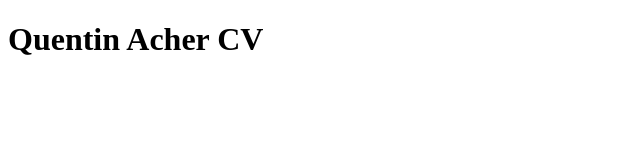
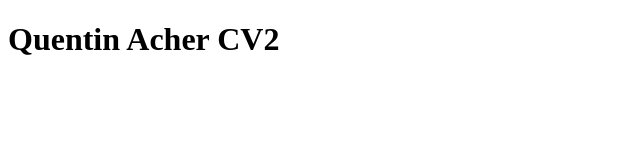
Before and after one commit to Qachr/Qachr.github.io, a plain HTML site: page index.html in a window 1280 px wide. Shown: the top 160 px of the page, 0-640 px from the left. Drawn offline with Linux system fonts and the light colour scheme.

Commit message:
Update index.html

```diff
--- a/index.html
+++ b/index.html
@@ -4,7 +4,7 @@
     <title>Quentin Acher CV</title>
   </head>
   <body>
-    <h1>Quentin Acher CV</h1>
+    <h1>Quentin Acher CV2 </h1>
     <embed src="https://github.com/Qachr/Qachr.github.io/blob/main/Eng\ ACHER\ Quentin\ 202023.pdf" width="2100" height="2970"
       type="application/pdf">
   </body>
```
